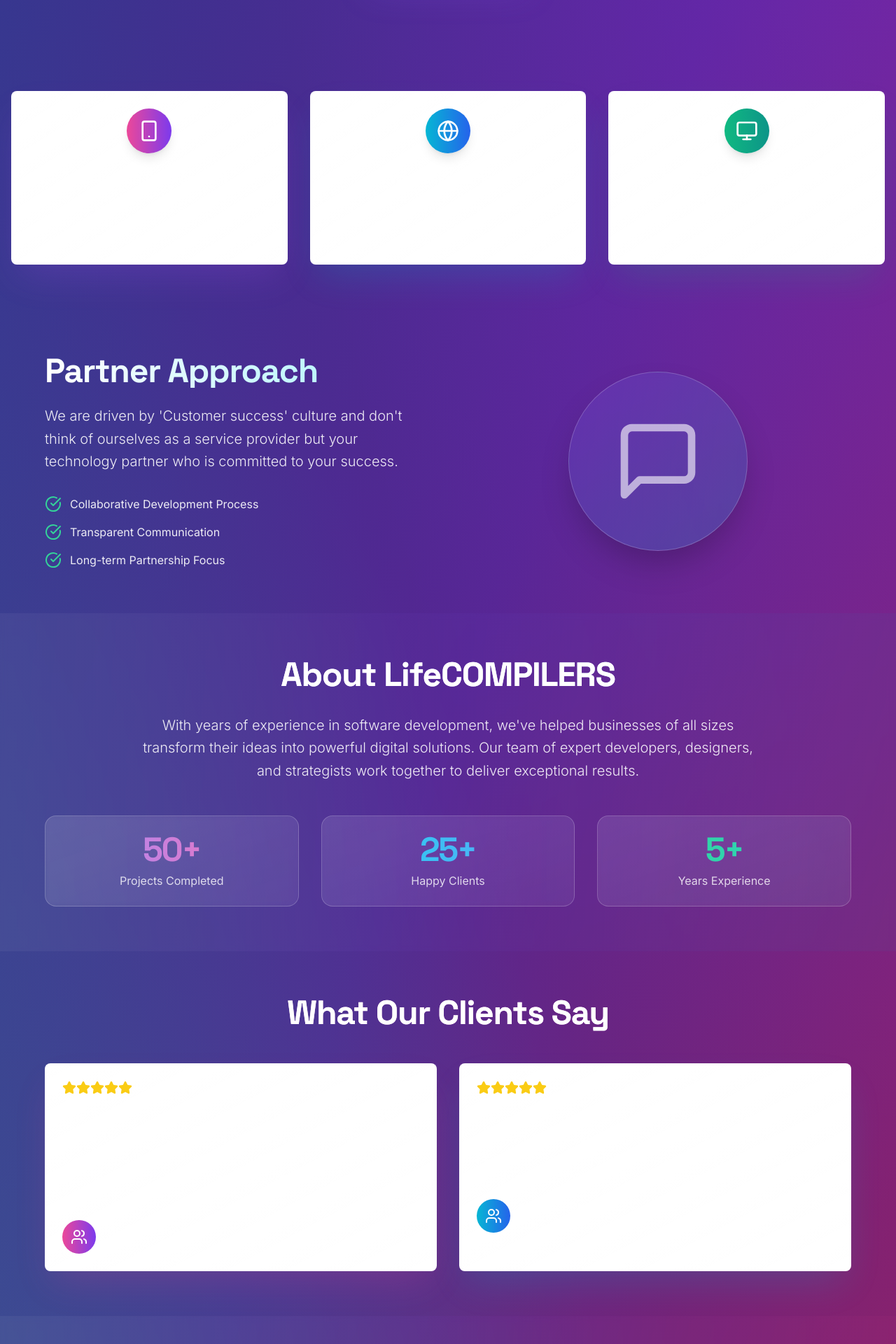
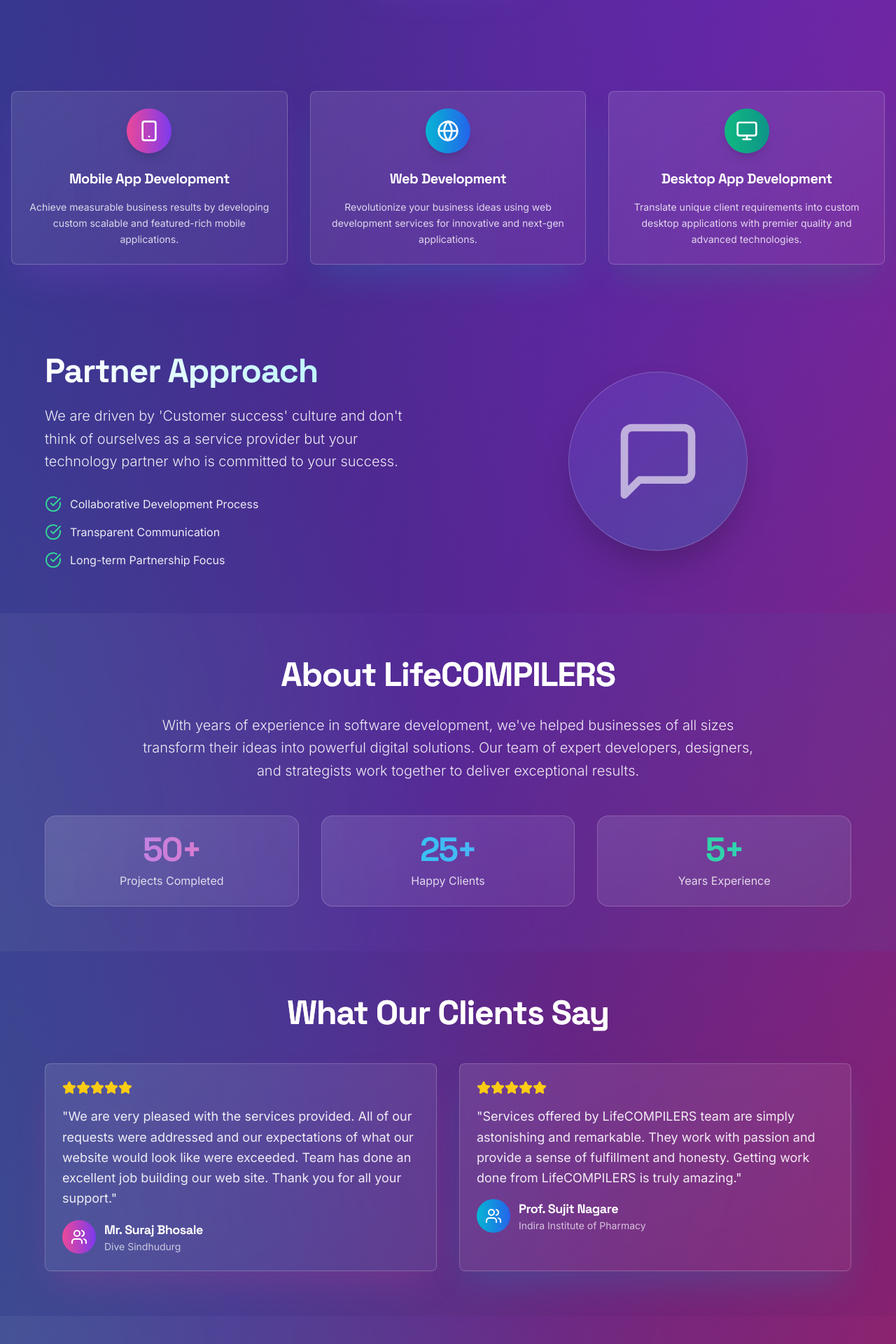
Before and after one commit to lifecompilers/lifecompilers.com, a Next.js app: page / in a window 1280 px wide. Shown: the part 700-2620 px from the top of the page at 70% size. Built offline with nearby package versions, Linux system fonts and the light colour scheme.

Commit message:
feat: override default card background for consistent appearance
Ensure custom gradients override default `bg-card` styling.

#VERCEL_SKIP

Co-authored-by: Zilu Ramkrishna Rane <9009188+zilurrane@users.noreply.github.com>

```diff
--- a/app/page.tsx
+++ b/app/page.tsx
@@ -134,7 +134,7 @@ export default function HomePage() {
         <div className="max-w-7xl mx-auto">
           <div className="grid md:grid-cols-3 gap-8">
             {/* Mobile App Development */}
-            <Card className="bg-gradient-to-br from-white/10 to-white/5 backdrop-blur-xl border border-white/20 text-white shadow-2xl shadow-purple-500/20 hover:shadow-purple-500/40 transition-all duration-300 hover:scale-105">
+            <Card className="bg-transparent bg-gradient-to-br from-white/10 to-white/5 backdrop-blur-xl border border-white/20 text-white shadow-2xl shadow-purple-500/20 hover:shadow-purple-500/40 transition-all duration-300 hover:scale-105">
               <CardHeader className="text-center pb-4">
                 <div className="w-16 h-16 bg-gradient-to-r from-pink-500 to-violet-600 rounded-full flex items-center justify-center mx-auto mb-4 shadow-lg">
                   <Smartphone className="h-8 w-8 text-white" />
@@ -152,7 +152,7 @@ export default function HomePage() {
             </Card>
 
             {/* Web Development */}
-            <Card className="bg-gradient-to-br from-white/10 to-white/5 backdrop-blur-xl border border-white/20 text-white shadow-2xl shadow-cyan-500/20 hover:shadow-cyan-500/40 transition-all duration-300 hover:scale-105">
+            <Card className="bg-transparent bg-gradient-to-br from-white/10 to-white/5 backdrop-blur-xl border border-white/20 text-white shadow-2xl shadow-cyan-500/20 hover:shadow-cyan-500/40 transition-all duration-300 hover:scale-105">
               <CardHeader className="text-center pb-4">
                 <div className="w-16 h-16 bg-gradient-to-r from-cyan-500 to-blue-600 rounded-full flex items-center justify-center mx-auto mb-4 shadow-lg">
                   <Globe className="h-8 w-8 text-white" />
@@ -168,7 +168,7 @@ export default function HomePage() {
             </Card>
 
             {/* Desktop App Development */}
-            <Card className="bg-gradient-to-br from-white/10 to-white/5 backdrop-blur-xl border border-white/20 text-white shadow-2xl shadow-emerald-500/20 hover:shadow-emerald-500/40 transition-all duration-300 hover:scale-105">
+            <Card className="bg-transparent bg-gradient-to-br from-white/10 to-white/5 backdrop-blur-xl border border-white/20 text-white shadow-2xl shadow-emerald-500/20 hover:shadow-emerald-500/40 transition-all duration-300 hover:scale-105">
               <CardHeader className="text-center pb-4">
                 <div className="w-16 h-16 bg-gradient-to-r from-emerald-500 to-teal-600 rounded-full flex items-center justify-center mx-auto mb-4 shadow-lg">
                   <Monitor className="h-8 w-8 text-white" />
@@ -268,7 +268,7 @@ export default function HomePage() {
             What Our Clients Say
           </h2>
           <div className="grid md:grid-cols-2 gap-8">
-            <Card className="bg-gradient-to-br from-white/10 to-white/5 backdrop-blur-xl border border-white/20 text-white shadow-2xl shadow-pink-500/20">
+            <Card className="bg-transparent bg-gradient-to-br from-white/10 to-white/5 backdrop-blur-xl border border-white/20 text-white shadow-2xl shadow-pink-500/20">
               <CardContent className="p-6">
                 <div className="flex items-center mb-4">
                   {[...Array(5)].map((_, i) => (
@@ -292,7 +292,7 @@ export default function HomePage() {
               </CardContent>
             </Card>
 
-            <Card className="bg-gradient-to-br from-white/10 to-white/5 backdrop-blur-xl border border-white/20 text-white shadow-2xl shadow-cyan-500/20">
+            <Card className="bg-transparent bg-gradient-to-br from-white/10 to-white/5 backdrop-blur-xl border border-white/20 text-white shadow-2xl shadow-cyan-500/20">
               <CardContent className="p-6">
                 <div className="flex items-center mb-4">
                   {[...Array(5)].map((_, i) => (
@@ -419,7 +419,7 @@ export default function HomePage() {
                 </div>
               </div>
             </div>
-            <Card className="bg-gradient-to-br from-white/10 to-white/5 backdrop-blur-xl border border-white/20 shadow-2xl">
+            <Card className="bg-transparent bg-gradient-to-br from-white/10 to-white/5 backdrop-blur-xl border border-white/20 shadow-2xl">
               <CardContent className="p-8">
                 <form className="space-y-6">
                   <div>
```
